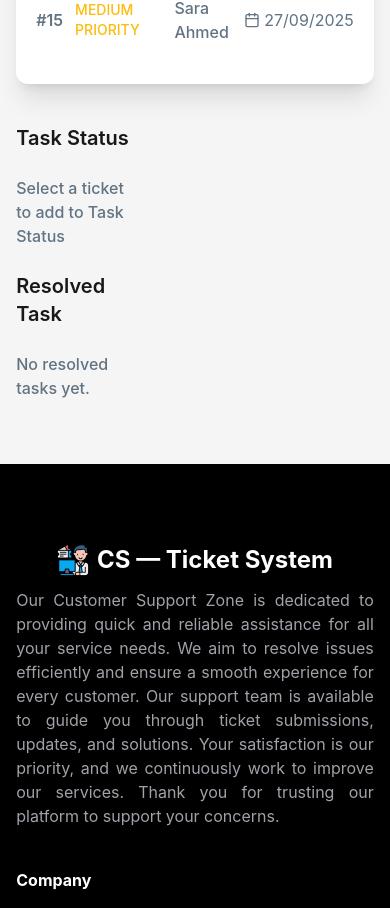
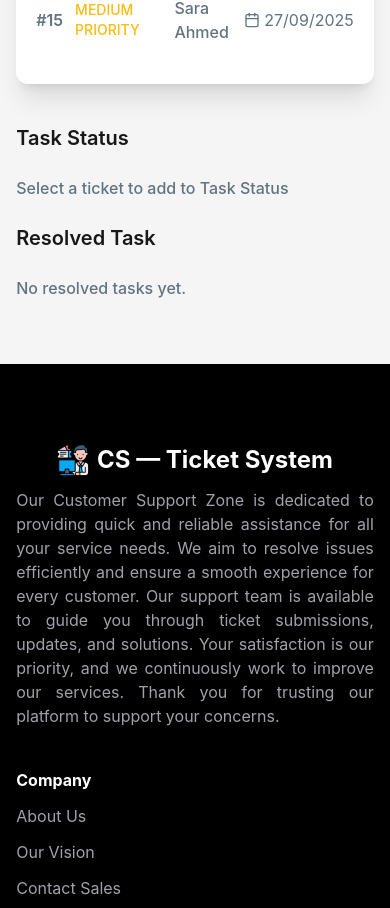
Before and after one commit to mramitkb/Customer-Support-Zone-A7, a React (Vite) app: page / in a window 390 px wide. Shown: the part 4720-5628 px from the top of the page. Built offline with nearby package versions, Linux system fonts and the light colour scheme.

Commit message:
Customer Support Zone- Completed

```diff
--- a/src/components/Task/TaskCard.jsx
+++ b/src/components/Task/TaskCard.jsx
@@ -6,7 +6,7 @@ const TaskCard = ({taskTicket, handleRemoveTask}) => {
 
             <div className='space-y-3 bg-white p-5 rounded-xl shadow-lg'>
                 <h1 className='font-semibold text-lg'>{taskTicket.title}</h1>
-                <button onClick={() => handleRemoveTask(taskTicket)} className='btn w-full bg-green-600 text-whiteborder-none text-base'>Complete</button>
+                <button onClick={() => handleRemoveTask(taskTicket)} className='btn w-full bg-green-600 text-white border-none text-base'>Complete</button>
             </div>
         </div>
     );
--- a/src/components/Task/Tasks.jsx
+++ b/src/components/Task/Tasks.jsx
@@ -5,7 +5,7 @@ import ResolveCard from './ResolveCard';
 const Tasks = ({customerTicket, setCustomerTicket, handleRemoveTask, resolvedTask}) => {
 
     return (
-        <div className='col-span-3'>
+        <div className='col-span-9 md:col-span-3'>
             <div>
                 <h1 className='font-semibold text-xl'>Task Status</h1>
             <div className='mt-6'>
```
